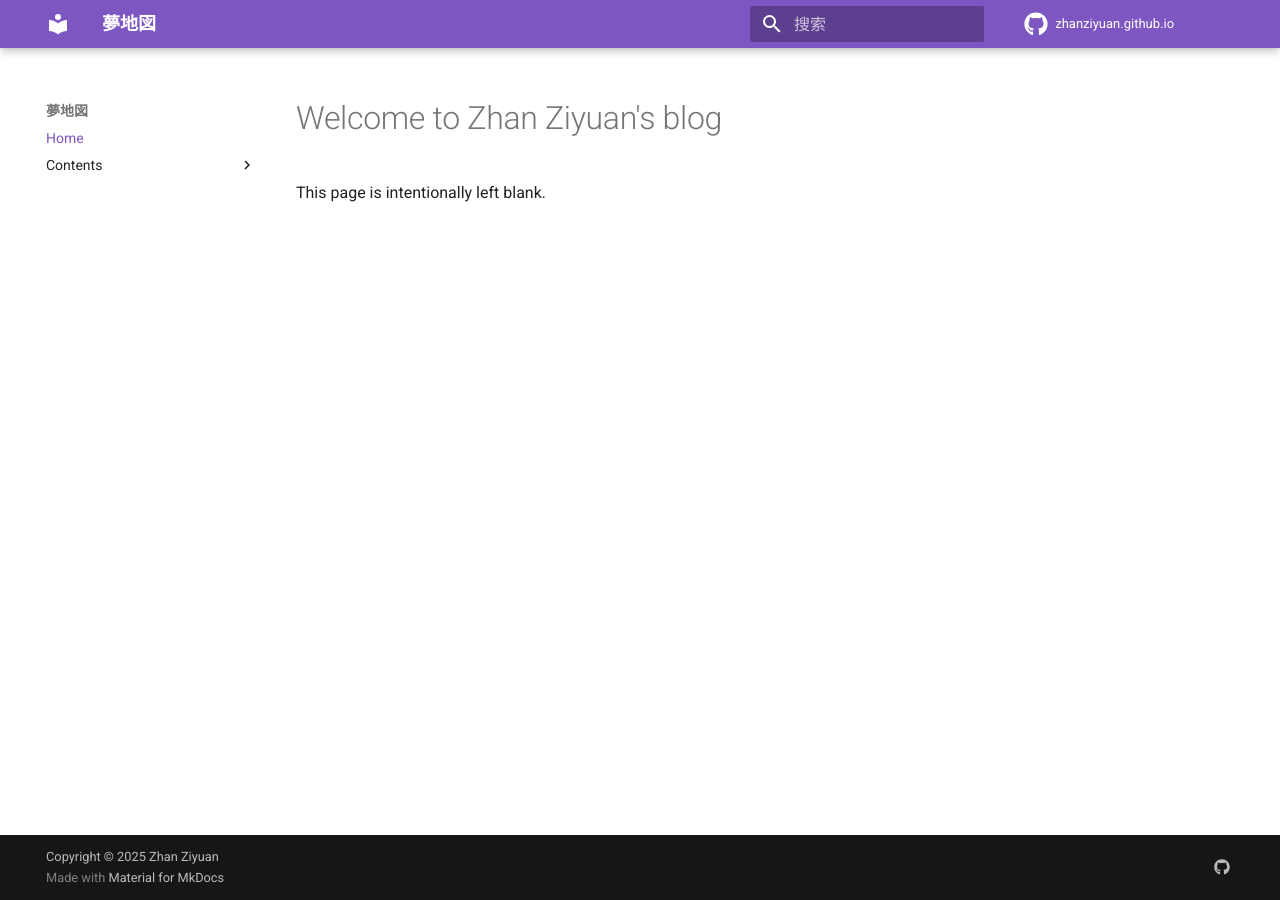
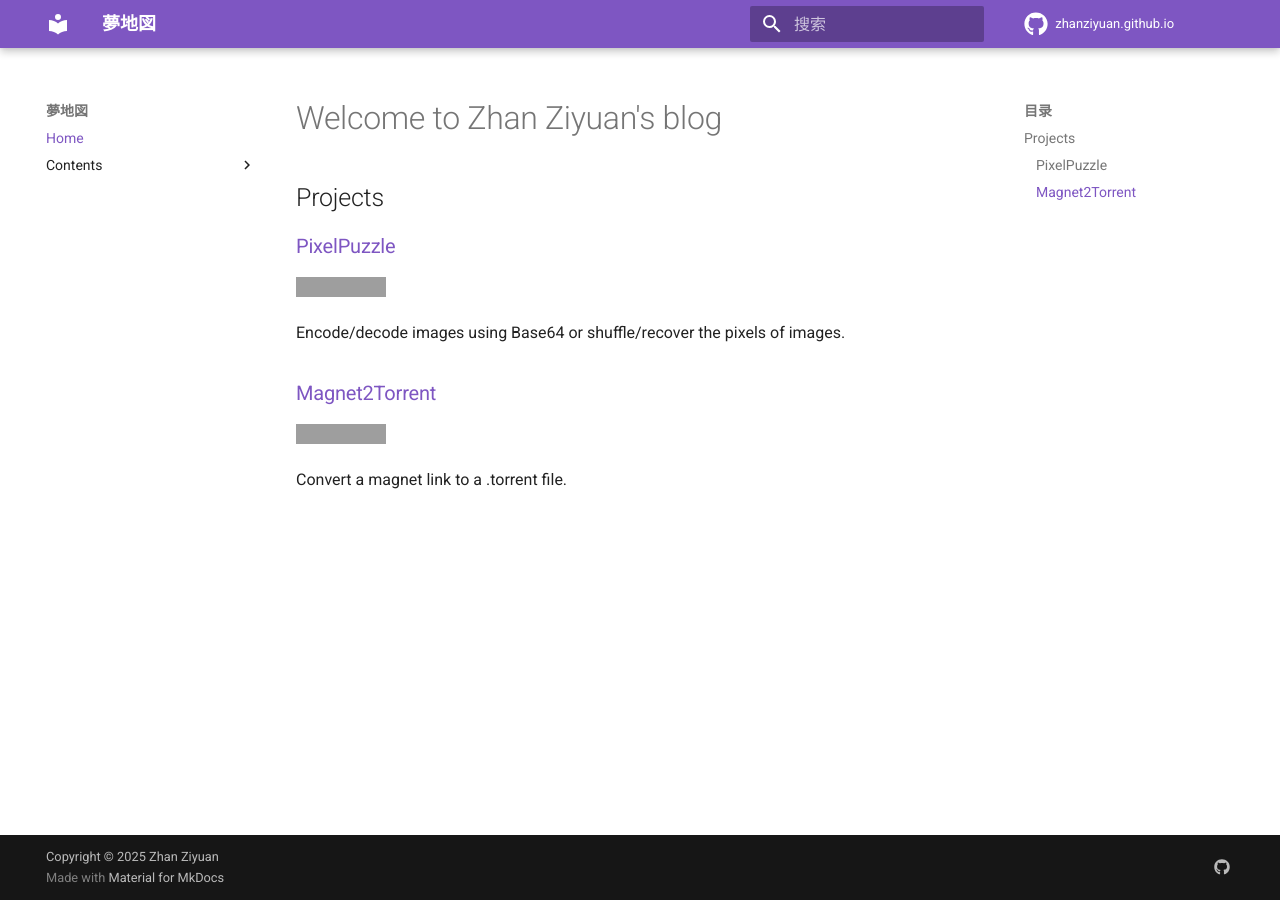
Before and after one commit to ZhanZiyuan/zhanziyuan.github.io, an MkDocs documentation site: the page built from docs/index.md, in a window 1280 px wide. Built offline with MkDocs 1.6.1 and Material for MkDocs 9.7.7, drawn with Linux system fonts in a browser that asks for light colours; comment, search, counter and statistics services are not loaded; grey boxes are pictures that could not be loaded.

Commit message:
Modified `index.md`.
- Modified `index.md`.

```diff
--- a/docs/index.md
+++ b/docs/index.md
@@ -1,3 +1,16 @@
 # Welcome to Zhan Ziyuan's blog
 
-This page is intentionally left blank.
+## Projects
+
+### [PixelPuzzle](https://github.com/ZhanZiyuan/PixelPuzzle)
+
+[![Vercel Deploy](https://deploy-badge.vercel.app/vercel/pixelpuzzle-web)](https://pixelpuzzle-web.vercel.app/)
+
+Encode/decode images using Base64
+or shuffle/recover the pixels of images.
+
+### [Magnet2Torrent](https://github.com/ZhanZiyuan/Magnet2Torrent)
+
+[![Vercel Deploy](https://deploy-badge.vercel.app/vercel/magnet2torrent)](https://magnet2torrent.vercel.app/)
+
+Convert a magnet link to a .torrent file.
```
